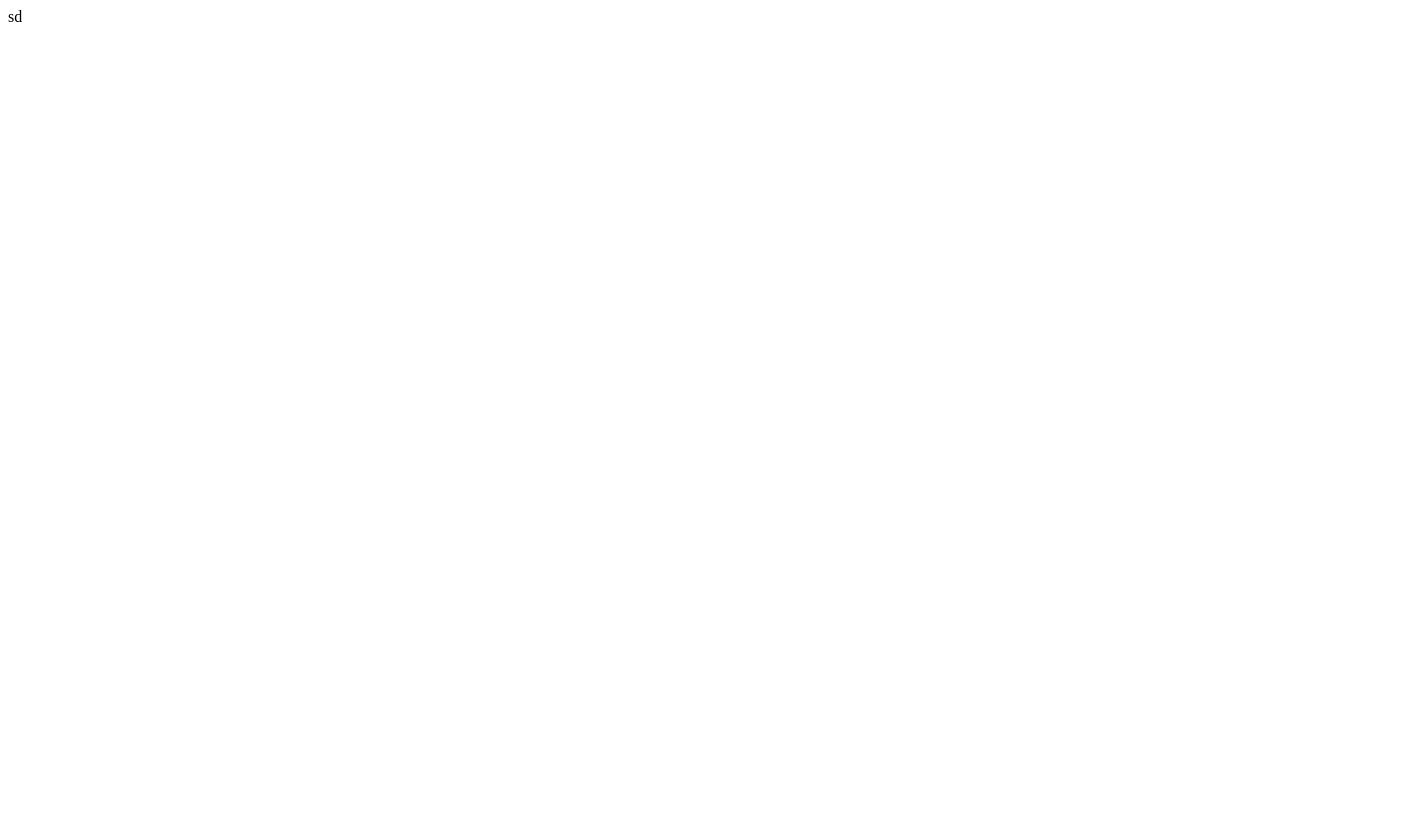
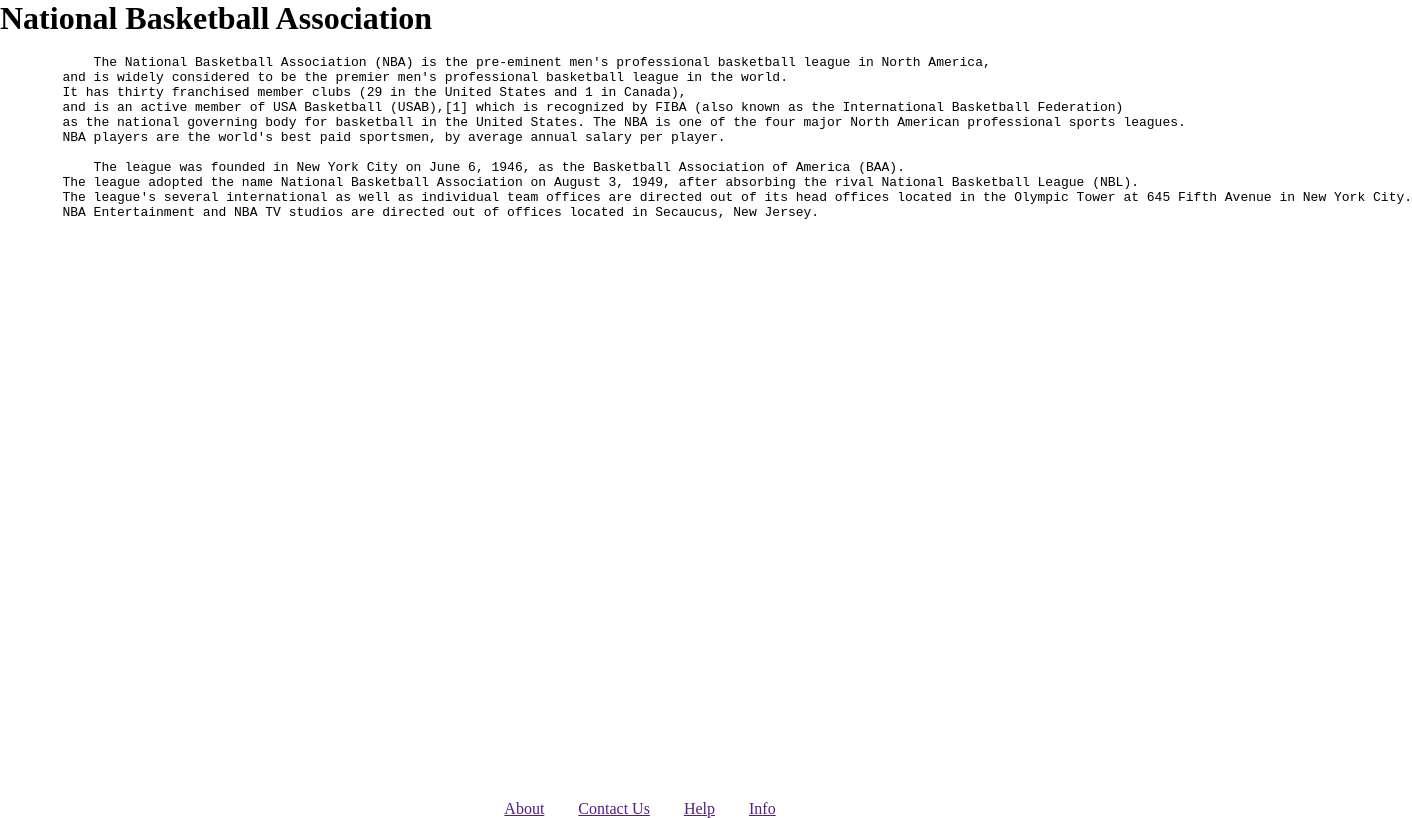
Before and after one commit to shystruk/sticky-footer, a plain HTML site: page jQuery-trick/index.html in a window 1280 px wide. Shown: the whole page, 1412 px wide, since content can reach past the window. Drawn offline with nearby package versions, Linux system fonts and the light colour scheme; files that its build step writes are made by us from their sources.

Commit message:
Update index.html

```diff
--- a/jQuery-trick/index.html
+++ b/jQuery-trick/index.html
@@ -1 +1,39 @@
-sd
+<!DOCTYPE html>
+<html>
+<head>
+    <title>Sticky Footer by V.S.12.</title>
+    <link rel="stylesheet" href="style.css">
+    <script src="http://code.jquery.com/jquery-2.1.0.min.js"></script>
+    <script type="text/javascript" src="main.js"></script>
+</head>
+<body>
+<div id="wrapper">
+    <div class="header">
+        <h1>National Basketball Association</h1><br/>
+    </div>
+    <div class="container">
+        <pre>
+            The National Basketball Association (NBA) is the pre-eminent men's professional basketball league in North America,
+        and is widely considered to be the premier men's professional basketball league in the world.
+        It has thirty franchised member clubs (29 in the United States and 1 in Canada),
+        and is an active member of USA Basketball (USAB),[1] which is recognized by FIBA (also known as the International Basketball Federation)
+        as the national governing body for basketball in the United States. The NBA is one of the four major North American professional sports leagues.
+        NBA players are the world's best paid sportsmen, by average annual salary per player.
+
+            The league was founded in New York City on June 6, 1946, as the Basketball Association of America (BAA).
+        The league adopted the name National Basketball Association on August 3, 1949, after absorbing the rival National Basketball League (NBL).
+        The league's several international as well as individual team offices are directed out of its head offices located in the Olympic Tower at 645 Fifth Avenue in New York City.
+        NBA Entertainment and NBA TV studios are directed out of offices located in Secaucus, New Jersey.
+        </pre>
+    </div>
+</div>
+<div id="js-footer" class="footer">
+    <ul>
+        <li><a href="">About</a></li>
+        <li><a href="">Contact Us</a></li>
+        <li><a href="">Help</a></li>
+        <li><a href="">Info</a></li>
+    </ul>
+</div>
+</body>
+</html>
```
